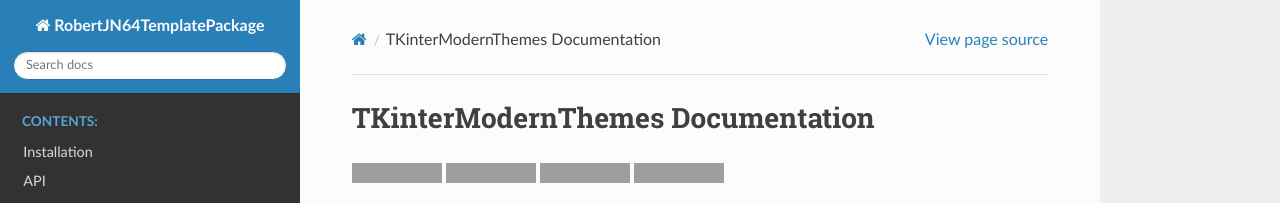
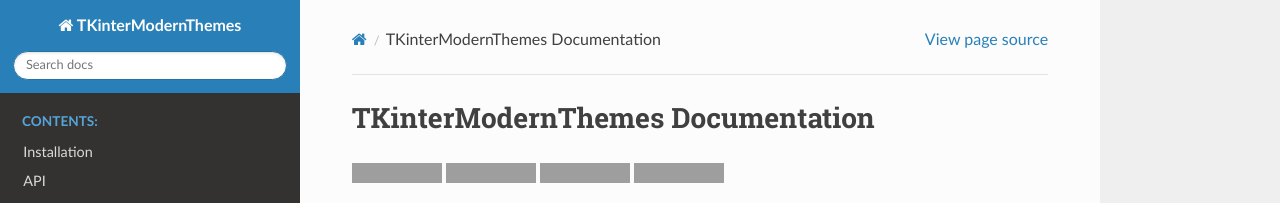
Before and after one commit to RobertJN64/TKinterModernThemes, a Sphinx documentation site: the page built from docs/index.rst, in a window 1280 px wide. Shown: the top 203 px of the page. Built offline with Sphinx 7.4.7 and the Read the Docs theme 2.0.0, drawn with Linux system fonts in a browser that asks for light colours; grey boxes are pictures that could not be loaded.

Commit message:
fixed project name

```diff
--- a/docs/conf.py
+++ b/docs/conf.py
@@ -17,12 +17,12 @@
 
 # -- Project information -----------------------------------------------------
 
-project = 'RobertJN64TemplatePackage'
+project = 'TKinterModernThemes'
 copyright = '2021, Robert Nies'
 author = 'Robert Nies'
 
 # The full version, including alpha/beta/rc tags
-release = '1.1.0'
+release = '1.7.0'
 
 
 # -- General configuration ---------------------------------------------------
```
